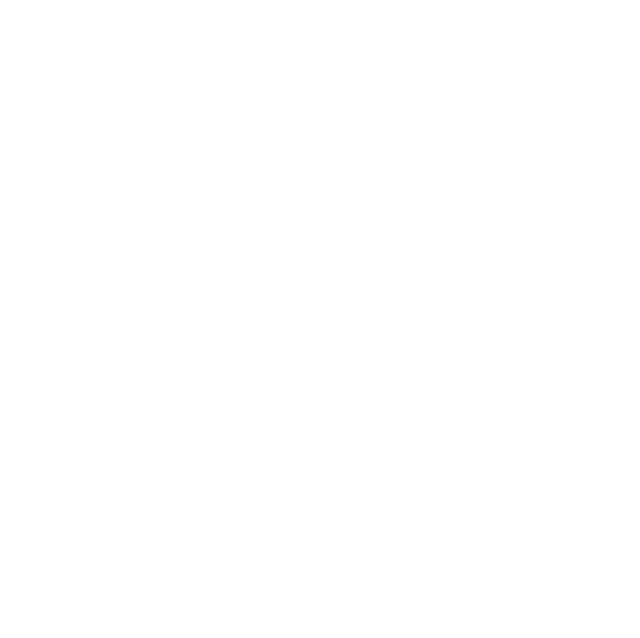
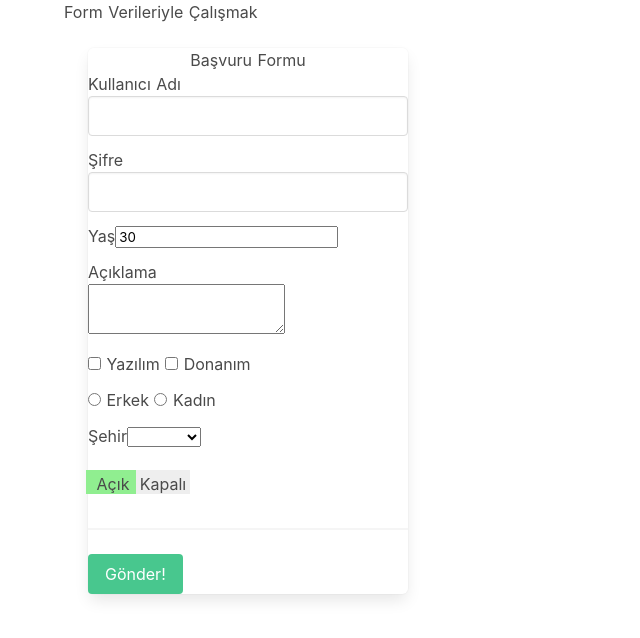
Before and after one commit to hakanpeksen/nuxt-jsdenemeler, a Nuxt app: page /basvuru-form in a window 1280 px wide. Before the commit this address had no page. Shown: the top 638 px of the page, without its empty margins (0-640 px from the left). Built offline with nearby package versions, Linux system fonts and the light colour scheme.

Commit message:
basvuru-form sayfasında  form ekranı yapıdı.

```diff
--- /dev/null
+++ b/components/Switch.vue
@@ -0,0 +1,43 @@
+<template>
+  <div>
+    <div id="on" :class="{ active: value }" @click="switched(true)">Açık</div>
+    <div id="off" :class="{ active: !value }" @click="switched(false)">
+      Kapalı
+    </div>
+  </div>
+</template>
+
+<script>
+export default {
+  // eslint-disable-next-line vue/require-prop-types
+  props: ['value'],
+  methods: {
+    switched(isOn) {
+      this.$emit('input', isOn)
+    },
+  },
+}
+</script>
+
+<style scoped>
+#on,
+#off {
+  width: 50px;
+  height: 20px;
+  background-color: #eee;
+  padding: 2px;
+  display: inline-block;
+  margin: 10px -2px;
+  box-sizing: content-box;
+  cursor: pointer;
+  text-align: center;
+}
+#on:hover,
+#on.active {
+  background-color: lightgreen;
+}
+#off:hover,
+#off.active {
+  background-color: red;
+}
+</style>
--- a/package.json
+++ b/package.json
@@ -12,6 +12,7 @@
   },
   "dependencies": {
     "@nuxtjs/axios": "^5.12.0",
+    "bulma": "^0.9.0",
     "nuxt": "^2.14.0"
   },
   "devDependencies": {
--- /dev/null
+++ b/pages/basvuru-form.vue
@@ -0,0 +1,159 @@
+<template>
+  <div class="container">
+    <h3>Form Verileriyle Çalışmak</h3>
+    <div class="columns">
+      <div class="column is-4">
+        <div class="p-5">
+          <div class="panel">
+            <h4 class="has-text-centered">Başvuru Formu</h4>
+            <form>
+              <div class="field p-t-md">
+                <label for="email">Kullanıcı Adı</label>
+                <input
+                  id="username"
+                  type="text"
+                  class="input"
+                  :value="userData.username"
+                  @input="userData.username = $event.target.value"
+                />
+              </div>
+              <div class="field">
+                <label for="password">Şifre</label>
+                <input
+                  id="password"
+                  v-model.lazy.trim="userData.password"
+                  type="password"
+                  class="input"
+                />
+              </div>
+              <div class="field">
+                <label for="age">Yaş</label>
+                <input
+                  id="age"
+                  v-model.number.trim="userData.age"
+                  type="number"
+                />
+              </div>
+              <div class="field">
+                <label for="message">Açıklama</label><br />
+                <textarea
+                  id="message"
+                  v-model="userData.message"
+                  rows="3"
+                  class="form-control"
+                ></textarea>
+              </div>
+              <div class="field">
+                <label>
+                  <input
+                    v-model="userData.interests"
+                    type="checkbox"
+                    value="yazilim"
+                  />
+                  Yazılım
+                </label>
+                <label>
+                  <input
+                    v-model="userData.interests"
+                    type="checkbox"
+                    value="donanim"
+                  />
+                  Donanım
+                </label>
+              </div>
+              <div class="field">
+                <label>
+                  <input v-model="userData.gender" type="radio" value="erkek" />
+                  Erkek
+                </label>
+                <label>
+                  <input v-model="userData.gender" type="radio" value="kadin" />
+                  Kadın
+                </label>
+              </div>
+              <div class="field">
+                <label>Şehir</label>
+                <select v-model="userData.selectedCity" class="form-control">
+                  <option
+                    v-for="city in userData.cities"
+                    :key="city"
+                    :selected="city == 'Adana'"
+                  >
+                    {{ city }}
+                  </option>
+                </select>
+              </div>
+              <div>
+                <app-switch v-model="switched"></app-switch>
+              </div>
+              <hr />
+              <button class="button is-success" @click.prevent="submit">
+                Gönder!
+              </button>
+            </form>
+          </div>
+        </div>
+      </div>
+      <div v-if="isSubmitted" class="column is-4">
+        <div class="panel">
+          <h4>Form Verileri</h4>
+          <div class="field">
+            <p>Kullanıcı Adı: {{ userData.username }}</p>
+            <p>Şifre: {{ userData.password }}</p>
+            <p>Yaş: {{ userData.age }}</p>
+            <p style="white-space: pre">Açıklama: {{ userData.message }}</p>
+            <p><strong>İlgi Alanları</strong></p>
+            <ul>
+              <li v-for="item in userData.interests" :key="item">{{ item }}</li>
+            </ul>
+            <p>Cinsiyet: {{ userData.gender }}</p>
+            <p>Şehir: {{ userData.selectedCity }}</p>
+            <p>Toggle: {{ switched }}</p>
+          </div>
+        </div>
+      </div>
+    </div>
+  </div>
+</template>
+
+<script>
+import Switch from '@/components/Switch'
+export default {
+  components: {
+    appSwitch: Switch,
+  },
+  data() {
+    return {
+      userData: {
+        username: '',
+        password: '',
+        age: 30,
+        message: '',
+        interests: [],
+        gender: '',
+        cities: [
+          'İstanbul',
+          'Ankara',
+          'Adana',
+          'İzmir',
+          'Bursa',
+          'Konya',
+          'Trabzon',
+        ],
+        selectedCity: '',
+      },
+      switched: true,
+      isSubmitted: false,
+    }
+  },
+  methods: {
+    submit() {
+      this.isSubmitted = true
+    },
+  },
+}
+</script>
+
+<style>
+@import url('https://cdn.jsdelivr.net/npm/bulma@0.9.0/css/bulma.min.css');
+</style>
```
Also changed, not shown: 1 other file (tests, documents, lock files or other folders).
